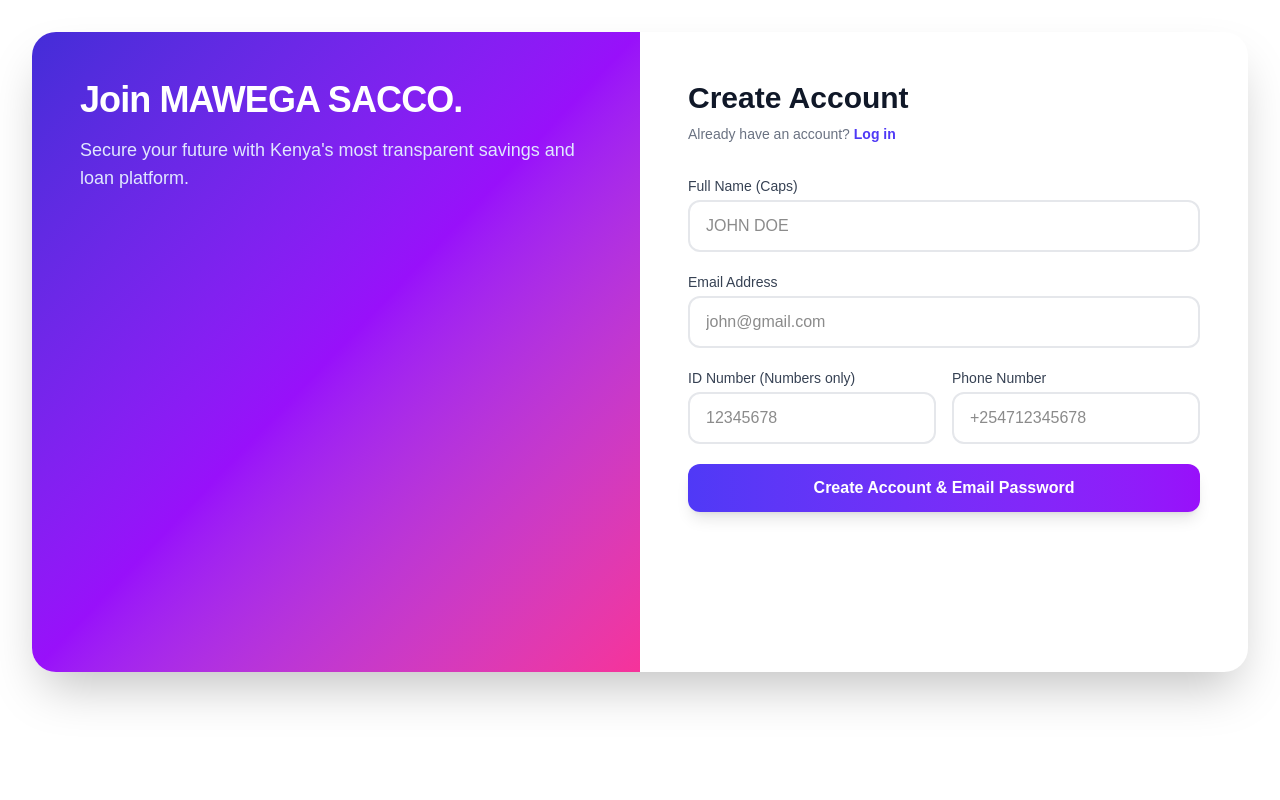
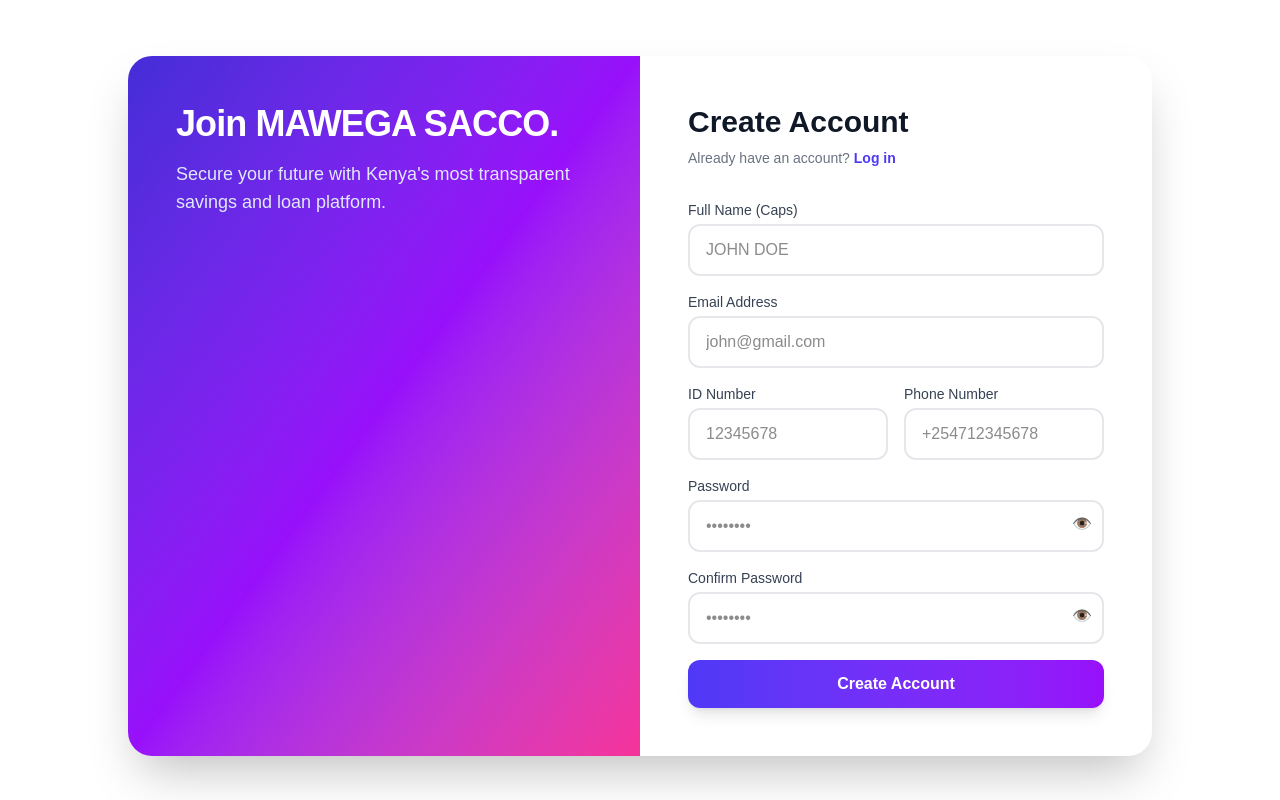
Before and after one commit to GeraldM9376/Family-sacco, a Next.js app: page /signup in a window 1280 px wide. Built offline with nearby package versions, Linux system fonts and the light colour scheme; no server answers.

Commit message:
Restore password fields and email user password on signup

```diff
--- a/src/app/api/signup/route.ts
+++ b/src/app/api/signup/route.ts
@@ -9,8 +9,8 @@
   if (!rateLimit(`signup:${ip}`, 5, 60_000))
     return NextResponse.json({ error: "Too many attempts. Try again in a minute." }, { status: 429 });
 
-  // Notice: password and confirm are removed from frontend
-  const { fullName, email, idNumber, phone } = await req.json();
+  // Get the password and confirm back from the frontend
+  const { fullName, email, idNumber, phone, password, confirm } = await req.json();
 
   if (typeof fullName !== "string" || fullName !== fullName.toUpperCase() || !/^[A-Z\s]+$/.test(fullName))
     return NextResponse.json({ error: "Full names must be in CAPS (A-Z only)." }, { status: 400 });
@@ -20,19 +20,21 @@
     return NextResponse.json({ error: "ID number must be 6-10 digits." }, { status: 400 });
   if (!/^\+254[17]\d{8}$/.test(phone))
     return NextResponse.json({ error: "Phone must be +2547XXXXXXXX or +2541XXXXXXXX." }, { status: 400 });
+  if (password !== confirm)
+    return NextResponse.json({ error: "Passwords do not match." }, { status: 400 });
+  if (!/^(?=.*[a-z])(?=.*[A-Z])(?=.*\d)(?=.*\W).{8,}$/.test(password))
+    return NextResponse.json({ error: "Password needs 8+ chars, upper, lower, number, symbol." }, { status: 400 });
 
   const exists = await prisma.user.findFirst({ where: { OR: [{ email }, { idNumber }] } });
   if (exists)
     return NextResponse.json({ error: "Email or ID already registered." }, { status: 409 });
 
-  // Generate a strong random password (e.g. Abc#1234)
-  const generatedPassword = Math.random().toString(36).slice(-4) + "A#" + Math.floor(Math.random() * 90 + 10);
-  const passwordHash = await bcrypt.hash(generatedPassword, 10);
-
+  // Hash the user's password and save to DB
+  const passwordHash = await bcrypt.hash(password, 10);
   await prisma.user.create({ data: { fullName, email, idNumber, phone, passwordHash } });
 
-  // Email the password to the user
-  await sendWelcomeEmail(email, fullName, generatedPassword);
+  // Email the password they just typed to their inbox
+  await sendWelcomeEmail(email, fullName, password);
 
   return NextResponse.json({ ok: true });
 }
--- a/src/app/signup/page.tsx
+++ b/src/app/signup/page.tsx
@@ -9,11 +9,16 @@
   const [msg, setMsg] = useState<{ text: string; type: "error" | "success" } | null>(null);
   const [loading, setLoading] = useState(false);
 
+  const [showPass, setShowPass] = useState(false);
+  const [showConfirm, setShowConfirm] = useState(false);
+
   const [form, setForm] = useState({
     fullName: "",
     email: "",
     idNumber: "",
     phone: "",
+    password: "",
+    confirm: "",
   });
 
   const handleChange = (e: React.ChangeEvent<HTMLInputElement>) => {
@@ -26,7 +31,7 @@
       val = val.replace(/\s+/g, "");
       if (val.startsWith("07") || val.startsWith("01")) val = "+254" + val.substring(1);
     }
-    if (name === "idNumber") val = val.replace(/\D/g, ""); // Force numbers only
+    if (name === "idNumber") val = val.replace(/\D/g, ""); // Numbers only
 
     setForm({ ...form, [name]: val });
   };
@@ -35,10 +40,23 @@
   const isValidEmail = /^\S+@\S+\.\S+$/.test(form.email);
   const isValidId = /^\d{6,10}$/.test(form.idNumber);
   const isValidPhone = /^\+254[17]\d{8}$/.test(form.phone);
+  const isValidPass = /^(?=.*[a-z])(?=.*[A-Z])(?=.*\d)(?=.*\W).{8,}$/.test(form.password);
+  const doPasswordsMatch = form.password === form.confirm && form.confirm !== "";
+
+  const getPassStrength = () => {
+    let score = 0;
+    if (form.password.length >= 8) score += 25;
+    if (/[A-Z]/.test(form.password)) score += 25;
+    if (/\d/.test(form.password)) score += 25;
+    if (/\W/.test(form.password)) score += 25;
+    return score;
+  };
+  const strength = getPassStrength();
+  const strengthColor = strength <= 25 ? "bg-red-500" : strength <= 75 ? "bg-amber-500" : "bg-emerald-500";
 
   async function onSubmit(e: React.FormEvent<HTMLFormElement>) {
     e.preventDefault();
-    if (!isValidName || !isValidEmail || !isValidId || !isValidPhone) {
+    if (!isValidName || !isValidEmail || !isValidId || !isValidPhone || !isValidPass || !doPasswordsMatch) {
       return setMsg({ text: "Please fix the errors above before submitting.", type: "error" });
     }
 
@@ -55,7 +73,7 @@
 
     if (!res.ok) return setMsg({ text: data.error, type: "error" });
 
-    setMsg({ text: "Account created! Password sent to your email. Redirecting to login…", type: "success" });
+    setMsg({ text: "Account created! Password sent to your email. Redirecting...", type: "success" });
     setTimeout(() => router.push("/login"), 2500);
   }
 
@@ -65,7 +83,7 @@
   };
 
   return (
-    <div className="flex min-h-[80vh] overflow-hidden rounded-3xl bg-white shadow-2xl">
+    <div className="flex min-h-[80vh] overflow-hidden rounded-3xl bg-white shadow-2xl mx-auto max-w-5xl mt-6">
       <div className="hidden w-1/2 flex-col justify-between bg-gradient-to-br from-indigo-700 via-purple-600 to-pink-500 p-12 text-white md:flex relative">
         <div className="relative z-10">
           <h2 className="text-4xl font-extrabold tracking-tight">Join MAWEGA SACCO.</h2>
@@ -79,7 +97,7 @@
         <h1 className="mb-2 text-3xl font-bold text-gray-900">Create Account</h1>
         <p className="mb-8 text-sm text-gray-500">Already have an account? <Link href="/login" className="font-semibold text-indigo-600 hover:underline">Log in</Link></p>
 
-        <form onSubmit={onSubmit} className="space-y-5">
+        <form onSubmit={onSubmit} className="space-y-4">
           <div>
             <label className="mb-1 block text-sm font-medium text-gray-700">Full Name (Caps)</label>
             <div className="relative">
@@ -100,7 +118,7 @@
 
           <div className="grid grid-cols-2 gap-4">
             <div>
-              <label className="mb-1 block text-sm font-medium text-gray-700">ID Number (Numbers only)</label>
+              <label className="mb-1 block text-sm font-medium text-gray-700">ID Number</label>
               <input name="idNumber" value={form.idNumber} onChange={handleChange} placeholder="12345678" required
                 className={`w-full rounded-xl border-2 px-4 py-3 outline-none transition-all focus:border-indigo-500 ${form.idNumber ? (isValidId ? 'border-emerald-500' : 'border-red-300') : 'border-gray-200'}`} />
             </div>
@@ -114,13 +132,42 @@
             </div>
           </div>
 
+          <div>
+            <label className="mb-1 block text-sm font-medium text-gray-700">Password</label>
+            <div className="relative">
+              <input name="password" type={showPass ? "text" : "password"} value={form.password} onChange={handleChange} placeholder="••••••••" required
+                className={`w-full rounded-xl border-2 px-4 py-3 pr-12 outline-none transition-all focus:border-indigo-500 ${form.password ? (isValidPass ? 'border-emerald-500' : 'border-amber-300') : 'border-gray-200'}`} />
+              <button type="button" onClick={() => setShowPass(!showPass)} className="absolute right-3 top-3 text-gray-400 hover:text-gray-700">
+                {showPass ? "🙈" : "👁️"}
+              </button>
+            </div>
+            {form.password && (
+              <div className="mt-2 flex items-center gap-2">
+                <div className="flex h-1.5 w-full overflow-hidden rounded-full bg-gray-200">
+                  <div className={`h-full ${strengthColor} transition-all duration-300`} style={{ width: `${strength}%` }} />
+                </div>
+              </div>
+            )}
+          </div>
+
+          <div>
+            <label className="mb-1 block text-sm font-medium text-gray-700">Confirm Password</label>
+            <div className="relative">
+              <input name="confirm" type={showConfirm ? "text" : "password"} value={form.confirm} onChange={handleChange} placeholder="••••••••" required
+                className={`w-full rounded-xl border-2 px-4 py-3 pr-12 outline-none transition-all focus:border-indigo-500 ${form.confirm ? (doPasswordsMatch ? 'border-emerald-500' : 'border-red-300') : 'border-gray-200'}`} />
+              <button type="button" onClick={() => setShowConfirm(!showConfirm)} className="absolute right-3 top-3 text-gray-400 hover:text-gray-700">
+                {showConfirm ? "🙈" : "👁️"}
+              </button>
+            </div>
+          </div>
+
           <Message text={msg?.text} type={msg?.type} />
 
           <button disabled={loading}
             className="w-full transform rounded-xl bg-gradient-to-r from-indigo-600 to-purple-600 py-3 font-semibold text-white shadow-lg transition-all hover:scale-[1.02] hover:shadow-indigo-500/30 active:scale-95 disabled:opacity-60 flex justify-center items-center gap-2">
             {loading ? (
               <><span className="animate-spin h-5 w-5 border-2 border-white border-t-transparent rounded-full"></span> Creating Account…</>
-            ) : "Create Account & Email Password"}
+            ) : "Create Account"}
           </button>
         </form>
       </div>
```
